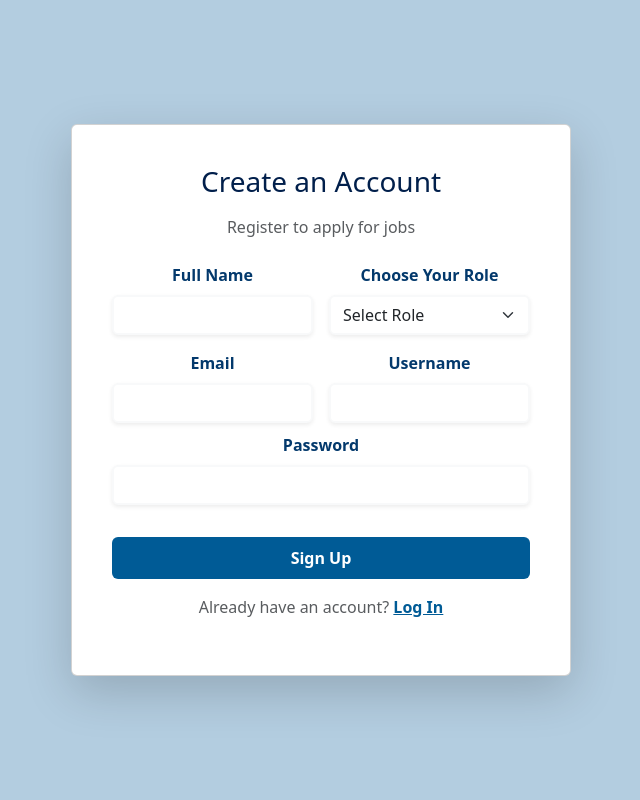
After one commit to ShahidAhmed7/first-flask-project, a Flask app: page /register in a window 1280 px wide. The commit adds this page. Shown: the whole page, without its empty margins (319-959 px from the left). Run offline with Flask 3, Linux system fonts and the light colour scheme; parts of the project's set-up code (start-up, migrations or seed data) failed here and were passed over.

Commit message:
add authentication including track session with flask-session

```diff
--- a/app.py
+++ b/app.py
@@ -1,12 +1,21 @@
-from flask import Flask,render_template,jsonify
-from database import get_job_list, get_job_data
+from flask import Flask, render_template, jsonify, request, session, redirect, url_for,flash, get_flashed_messages
+from database import get_job_list, get_job_data, add_user,get_user
+from flask_session import Session
+from flask_bcrypt import Bcrypt
 
 app = Flask(__name__)
+
+bcrypt = Bcrypt(app)
+app.config["SESSION_PERMANENT"] = False #ensures the session is not persistent across browser sessions.
+app.config["SESSION_TYPE"] = "filesystem" #stores the session on the server's filesystem.
+Session(app)
 
 job_list = get_job_list()
 
 @app.route('/')
 def home():
+    if 'username' not in session:
+        return redirect(url_for('check_login'))
     return render_template('home.html',jobs = job_list)
 
 @app.route('/api/jobs')
@@ -20,11 +29,65 @@ def show_job_data(id):
 
 @app.route('/jobs/<id>')
 def apply_job_data(id):
+    if 'username' not in session:
+        return redirect(url_for('check_login'))
     data = get_job_data(id)
     if data is None:
         return "Not found", 404  # Handle missing job data
     return render_template("jobpage.html",job = data)
 
+@app.route('/register', methods = (['POST','GET']))
+def check_registration():
+    if request.method == 'GET':
+        return render_template('register.html')
+    data = request.form
+    user_type = data.get('user_type')
+    name = data.get('name')
+    username = data.get('username')
+    email = data.get('email')
+    password = data.get('password')
+
+    password_hash = bcrypt.generate_password_hash(password).decode('utf-8')
+
+    flag = add_user(user_type, name, username, email, password_hash)
+
+    if flag:
+        flash("You have successfully signed up", "success")  # Green Success Message
+        return redirect(url_for('check_login'))
+    else:
+
+        flash("Same username or email already exists. Try a different one", "danger")  # Red Error Message
+        return redirect(url_for('check_registration'))
+
+
+@app.route('/login', methods = (['GET','POST']))
+def check_login():
+    if request.method == 'GET':
+        return render_template('loginpage.html')
+
+    data = request.form
+    password = data.get('password')
+    username = data.get('username')
+    password_hash = get_user(username)
+    if password_hash:
+        flag = bcrypt.check_password_hash(password_hash,password)
+        if flag:
+            session["username"] = username
+            return redirect((url_for('home')))
+        else:
+            flash("Invalid username or password", 'danger')
+            return render_template('loginpage.html')
+
+    else:
+        flash("Username doesn't exist. Please sign up.", 'danger')
+        return redirect(url_for('login'))
+
+@app.route('/logout')
+def do_logout():
+    session.clear()
+    return redirect(url_for('check_login'))
+
+
 
 if __name__ == "__main__":
     app.run(host='0.0.0.0', debug=True)
--- a/templates/home.html
+++ b/templates/home.html
@@ -39,7 +39,7 @@
             {% include "jobs.html" %}
             {% endfor %}
         </div>
-        <button type="button" class="btn btn-primary mx-auto d-block" style = "margin-top: 30px;">Contact Us</button>
+        <a href="{{ url_for('do_logout') }}" class="btn btn-primary mx-auto d-block" style="margin-top: 30px;">Log Out</a>
     </div>
 
 
--- /dev/null
+++ b/templates/register.html
@@ -0,0 +1,76 @@
+<!DOCTYPE html>
+<html lang="en">
+<head>
+    <meta charset="UTF-8">
+    <meta name="viewport" content="width=device-width, initial-scale=1.0">
+    <link href="https://cdn.jsdelivr.net/npm/bootstrap@5.3.3/dist/css/bootstrap.min.css" rel="stylesheet">
+    <title>Register</title>
+</head>
+<body class="d-flex flex-column align-items-center justify-content-center vh-100" style="background-color: #b3cde0;">
+
+    <!-- Flash Messages (Centered Above Card) -->
+    <div class="flash-container w-100 d-flex justify-content-center">
+        <div style="max-width: 400px; width: 100%;">
+            {% with messages = get_flashed_messages(with_categories=True) %}
+                {% if messages %}
+                    {% for category, message in messages %}
+                        <div class="alert alert-{{ category }} alert-dismissible fade show text-center" role="alert">
+                            {{ message }}
+                            <button type="button" class="btn-close" data-bs-dismiss="alert" aria-label="Close"></button>
+                        </div>
+                    {% endfor %}
+                {% endif %}
+            {% endwith %}
+        </div>
+    </div>
+
+    <!-- Registration Card -->
+    <div class="card shadow-lg p-4 rounded" style="max-width: 500px; width: 100%; background: white;">
+        <div class="card-body text-center">
+            <h3 class="mb-3" style="color: #011f4b;">Create an Account</h3>
+            <p class="mb-4 text-muted">Register to apply for jobs</p>
+
+            <!-- Registration Form -->
+            <form action="{{ url_for('check_registration') }}" method="post">
+                <!-- Grid Layout for Form Fields -->
+                <div class="row g-3">
+                    <div class="col-md-6">
+                        <label for="name" class="form-label" style="color: #03396c; font-weight: 600;">Full Name</label>
+                        <input type="text" id="name" name="name" class="form-control border border-2 border-light shadow-sm" required>
+                    </div>
+                    <div class="col-md-6">
+                        <label for="user_type" class="form-label" style="color: #03396c; font-weight: 600;">Choose Your Role</label>
+                        <select id="user_type" name="user_type" class="form-select border border-2 border-light shadow-sm" required>
+                            <option value="" disabled selected>Select Role</option>
+                            <option value="recruiter">Recruiter</option>
+                            <option value="applicant">Applicant</option>
+                        </select>
+                    </div>
+                    <div class="col-md-6">
+                        <label for="email" class="form-label" style="color: #03396c; font-weight: 600;">Email</label>
+                        <input type="email" id="email" name="email" class="form-control border border-2 border-light shadow-sm" required>
+                    </div>
+                    <div class="col-md-6">
+                        <label for="username" class="form-label" style="color: #03396c; font-weight: 600;">Username</label>
+                        <input type="text" id="username" name="username" class="form-control border border-2 border-light shadow-sm" required>
+                    </div>
+                </div>
+
+                <!-- Centered Password Field -->
+                <div class="mb-3" style = "padding-top: 10px;">
+                    <label for="password" class="form-label" style="color: #03396c; font-weight: 600;">Password</label>
+                    <input type="password" id="password" name="password" class="form-control border border-2 border-light shadow-sm" required>
+                </div>
+
+                <button type="submit" class="btn w-100 py-2 mt-3" style="background-color: #005b96; color: white; font-weight: 600;">Sign Up</button>
+            </form>
+
+            <p class="mt-3 text-muted">Already have an account? <a href="{{ url_for('check_login') }}" style="color: #005b96; font-weight: 600;">Log In</a></p>
+        </div>
+    </div>
+
+    <!-- Bootstrap JS (Required for Flash Message Dismiss) -->
+    <script src="https://cdn.jsdelivr.net/npm/bootstrap@5.3.3/dist/js/bootstrap.bundle.min.js"></script>
+
+</body>
+</html>
```
Also changed, not shown: database.py (+25 -0 lines), templates/loginpage.html (added, +53 -0 lines), 1 other file.
